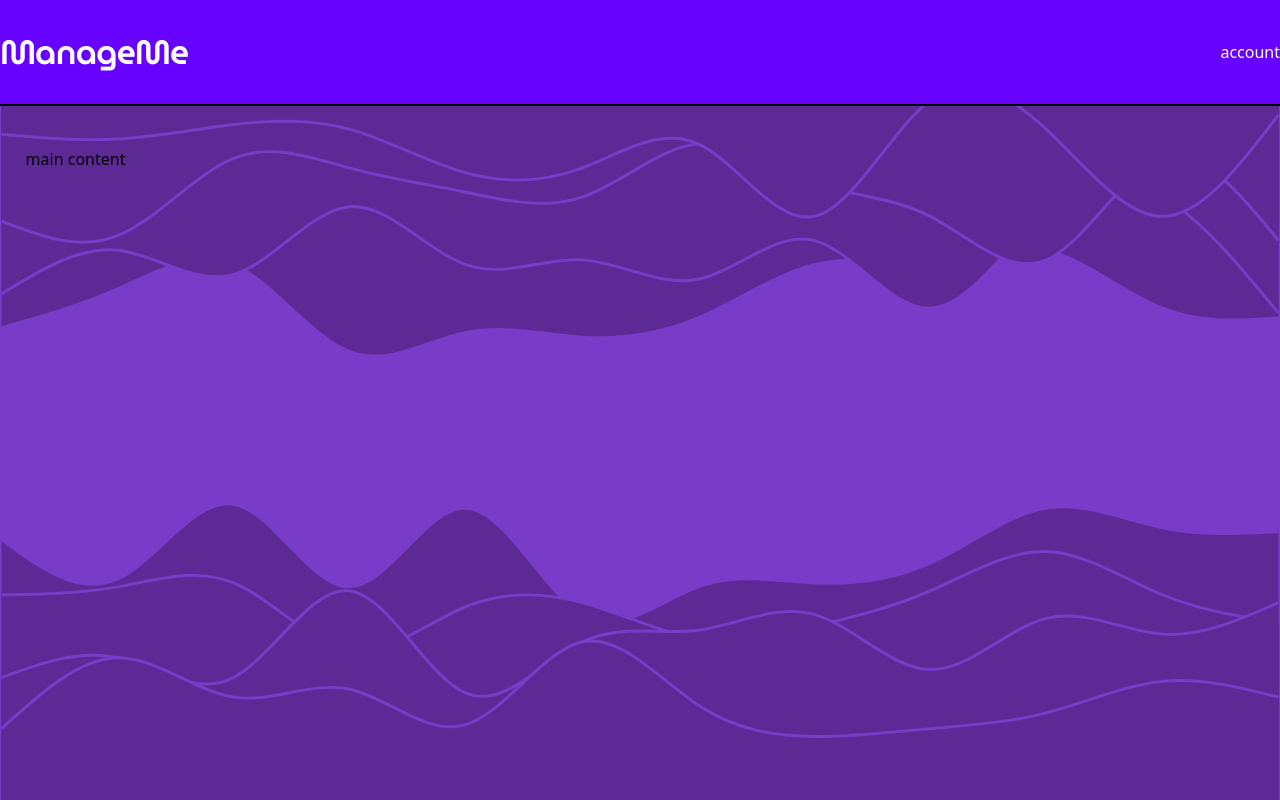
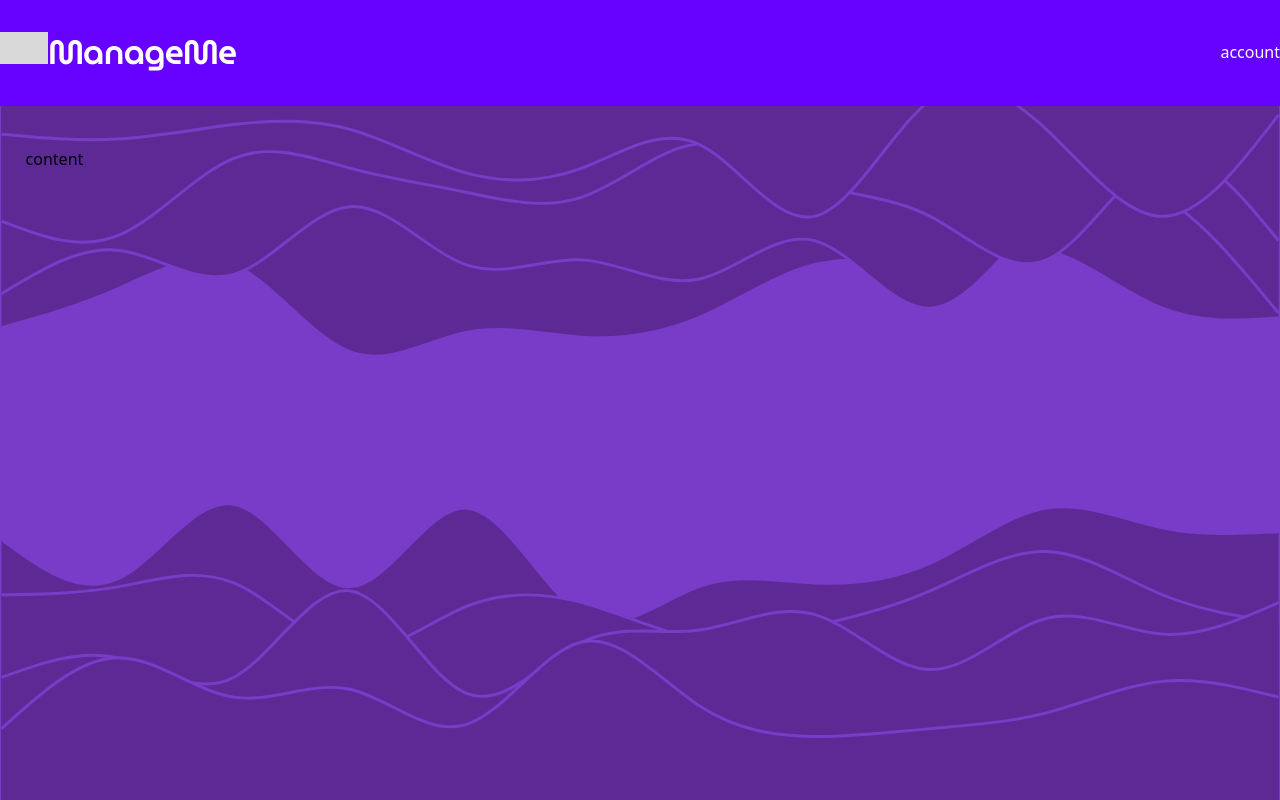
Before and after one commit to elfadog/my_favourite_students, a React (Create React App) app in the folder manageme/: page / in a window 1280 px wide. Built offline with nearby package versions, Linux system fonts and the light colour scheme.

Commit message:
dashboard navbar toggle functionality updated

```diff
--- a/manageme/src/App.js
+++ b/manageme/src/App.js
@@ -5,8 +5,8 @@ import Dashboard from "./Pages/Dashboard/Dashboard/Dashboard.js";
 function App() {
   return (
     <div className="App">
+      {/* <Login /> */}
       <Dashboard />
-      {/* <Dashboard /> */}
     </div>
   );
 }
--- a/manageme/src/Pages/Dashboard/Dashboard/Dashboard.css
+++ b/manageme/src/Pages/Dashboard/Dashboard/Dashboard.css
@@ -30,14 +30,14 @@ body {
 
 .dashboard-container {
   height: 100vh;
-  /* display: flex;
-    flex-direction: column; */
+  display: flex;
+    flex-direction: column;
   /* display: grid;
-    grid-template-rows: 5% auto;
-    grid-template-columns: 10% auto;
+    grid-template-rows: 10% auto;
+    grid-template-columns: 20% auto;
     grid-template-areas:
         'banner banner'
-        'nav main'; */
+        'main main'; */
 }
 
 .dashboard-container:hover {
@@ -50,7 +50,7 @@ body {
   grid-area: banner;
   color: #ffffff;
   background: #6600ff;
-  border-bottom: 2px solid black;
+  border-bottom: 2px solid #6600ff;
   display: flex;
   flex-direction: row;
   align-items: center;
@@ -58,12 +58,30 @@ body {
   width: 100vw;
 }
 
-.nav {
-  grid-area: nav;
-  background-color: #8534ff;
+.left-banner {
+  display: flex;
+  flex-direction: row;
+}
+
+.main {
+  display: flex;
+  flex-direction: row;
+}
+
+.sidebar {
+  grid-area: sidebar;
+  top: 10%;
+  width: 20%;
+  height: 100%;
+  background-color: #333;
   color: white;
-  border: 2px solid #000000;
-  cursor: pointer;
+  position: fixed;
+  left: -20%;
+  transition: left 0.3s ease-in-out;
+}
+
+.sidebar.open {
+  left: 0;
 }
 
 aside {
@@ -73,14 +91,14 @@ aside {
   box-shadow: 0px 10px 30px 10px rgba(0, 0, 0, 1);
 }
 
-.main {
+.content {
   grid-area: main;
   padding: 2%;
 }
 
 button {
+  height: fit-content;
   background-image: url("./logo.png");
-  color: white;
   border: none;
   cursor: pointer;
 }
--- a/manageme/src/Pages/Dashboard/Dashboard/Dashboard.js
+++ b/manageme/src/Pages/Dashboard/Dashboard/Dashboard.js
@@ -1,25 +1,45 @@
-import React from "react";
-// import gsap from 'gsap'; // Import GSAP
+import React, { useState } from "react";
 import "./Dashboard.css";
 
+// Sidebar component
+function Sidebar({ isOpen, toggleSidebar }) {
+  const menuItems = ["Dashboard", "Claims", "Inventory", "Mailbox", "Invoices", "Reports"];
+
+  return (
+    <div className={`sidebar ${isOpen ? 'open' : ''}`}>
+      <ul>
+        {menuItems.map((item, index) => (
+          <li key={index}>{item}</li>
+        ))}
+      </ul>
+    </div>
+  );
+}
+
 function Dashboard() {
-  const menuItems = [
-    "Dashboard",
-    "Claims",
-    "Inventory",
-    "Mailbox",
-    "Invoices",
-    "Reports",
-  ];
+  const [isSidebarOpen, setSidebarOpen] = useState(false);
+
+  const toggleSidebar = () => {
+    setSidebarOpen(!isSidebarOpen);
+  };
 
   return (
     <div className="dashboard-container">
+      {/* Sidebar */}
         <div className="banner">
+          <div className="left-banner">
+            <button onClick={toggleSidebar}></button>
             <h2>ManageMe</h2>
+          </div>
+          <div className="right-banner">
             <p>account</p>
           </div>
+        </div>
         <div className="main">
-        <p>main content</p>
+          <Sidebar isOpen={isSidebarOpen} toggleSidebar={toggleSidebar} />
+          <div className="content">
+            <p>content</p>
+          </div>
         </div>
       </div>
   );
```
Also changed, not shown: 1 other file (tests, documents, lock files or other folders). Lines whose indentation alone changed are shown as unchanged.
